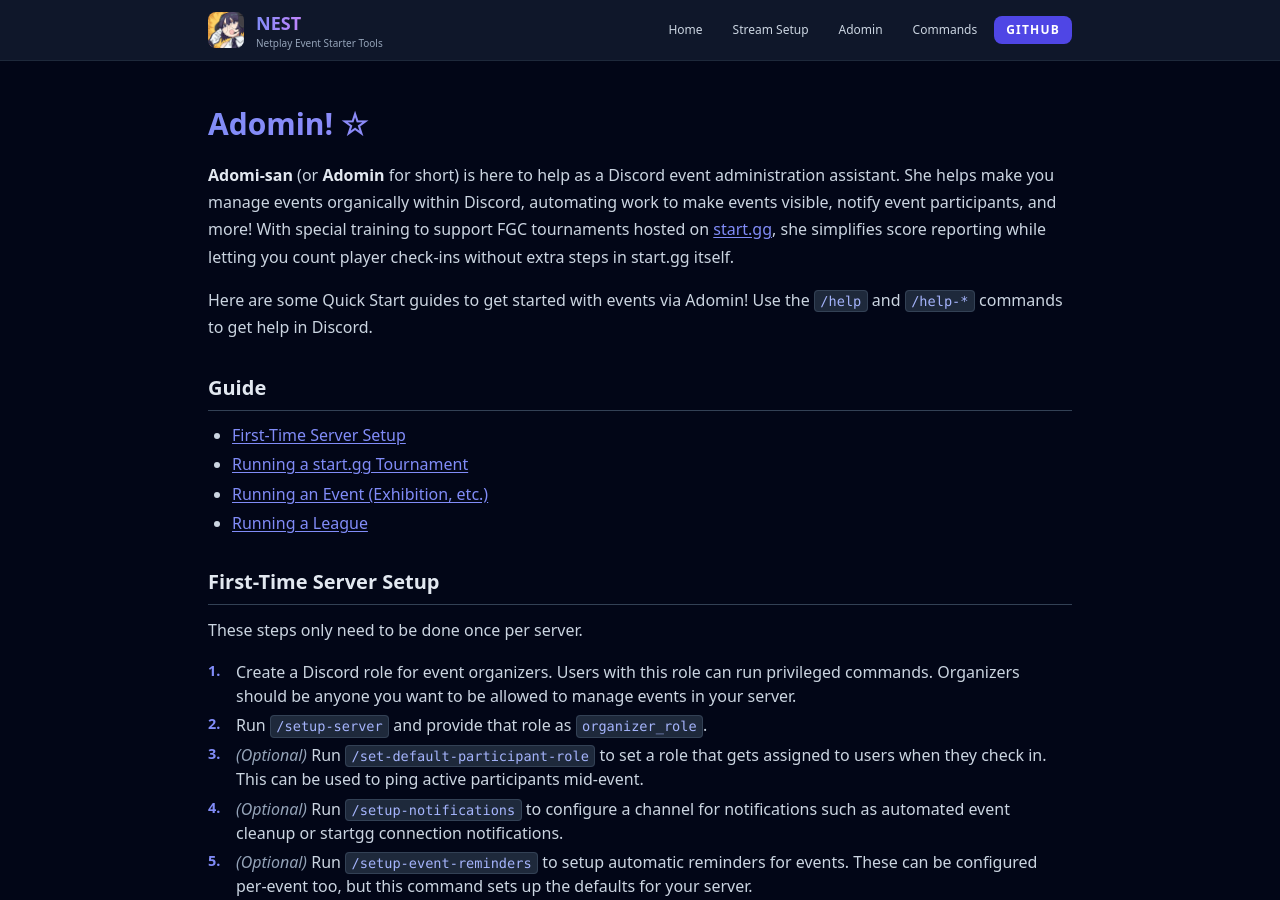
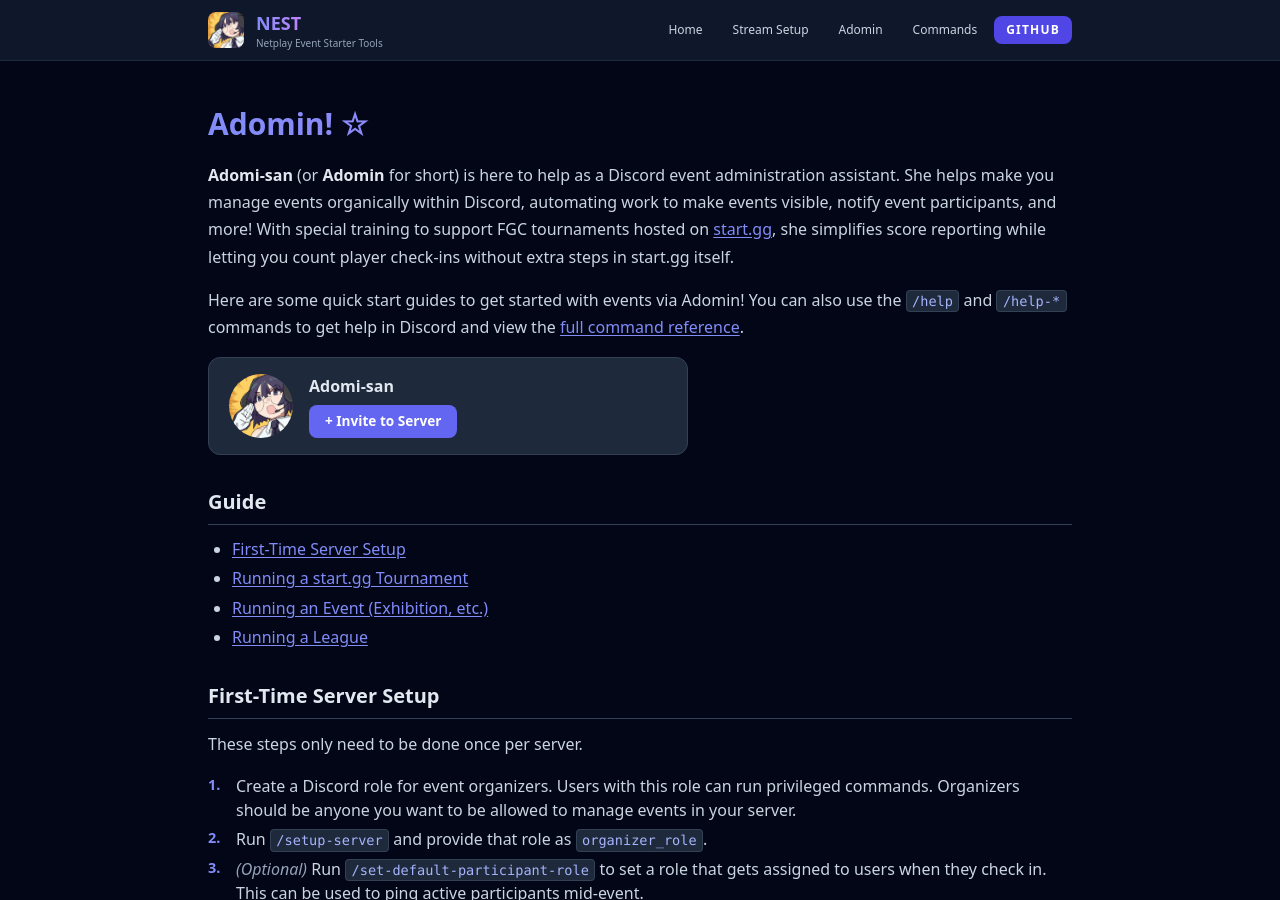
Before and after one commit to enpicie/nest, a Jekyll site: the page built from adomin.md, in a window 1280 px wide and 900 px high. Built offline with Jekyll 4.4.1, drawn with Linux system fonts in a browser that asks for light colours; nearby versions of some CDN libraries.

Commit message:
add clean invite link

```diff
--- a/adomin.md
+++ b/adomin.md
@@ -7,7 +7,15 @@ title: Adomin
 
 **Adomi-san** (or **Adomin** for short) is here to help as a Discord event administration assistant. She helps make you manage events organically within Discord, automating work to make events visible, notify event participants, and more! With special training to support FGC tournaments hosted on [start.gg](https://start.gg), she simplifies score reporting while letting you count player check-ins without extra steps in start.gg itself.
 
-Here are some Quick Start guides to get started with events via Adomin! Use the `/help` and `/help-*` commands to get help in Discord.
+Here are some quick start guides to get started with events via Adomin! You can also use the `/help` and `/help-*` commands to get help in Discord and view the [full command reference](commands).
+
+<div style="display: flex; align-items: center; gap: 16px; background: #1e293b; border: 1px solid #334155; border-radius: 0.75rem; padding: 1rem 1.25rem; max-width: 480px;">
+  <img src="adomin.jpg" style="width: 64px; height: 64px; border-radius: 50%; object-fit: cover; flex-shrink: 0;">
+  <div>
+    <div style="color: #e2e8f0; font-weight: 700; margin-bottom: 0.4rem;">Adomi-san</div>
+    <a href="https://discord.com/oauth2/authorize?client_id=1416260932497178644" style="display: inline-block; background: #6366f1; color: #fff; font-weight: 700; font-size: 0.85rem; padding: 0.4rem 1rem; border-radius: 0.5rem; text-decoration: none;">+ Invite to Server</a>
+  </div>
+</div>
 
 ## Guide
 - [First-Time Server Setup](#first-time-server-setup)
```
